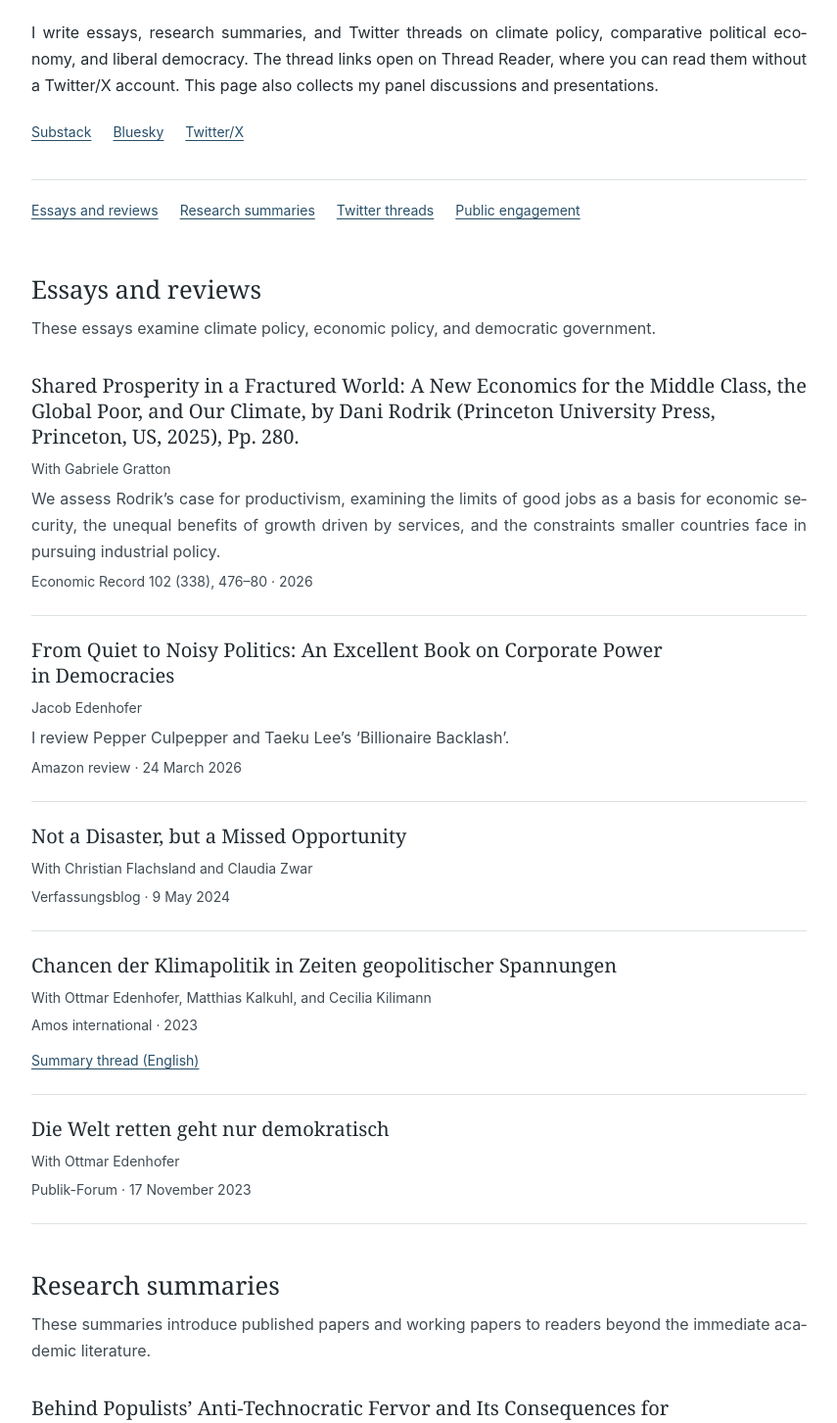
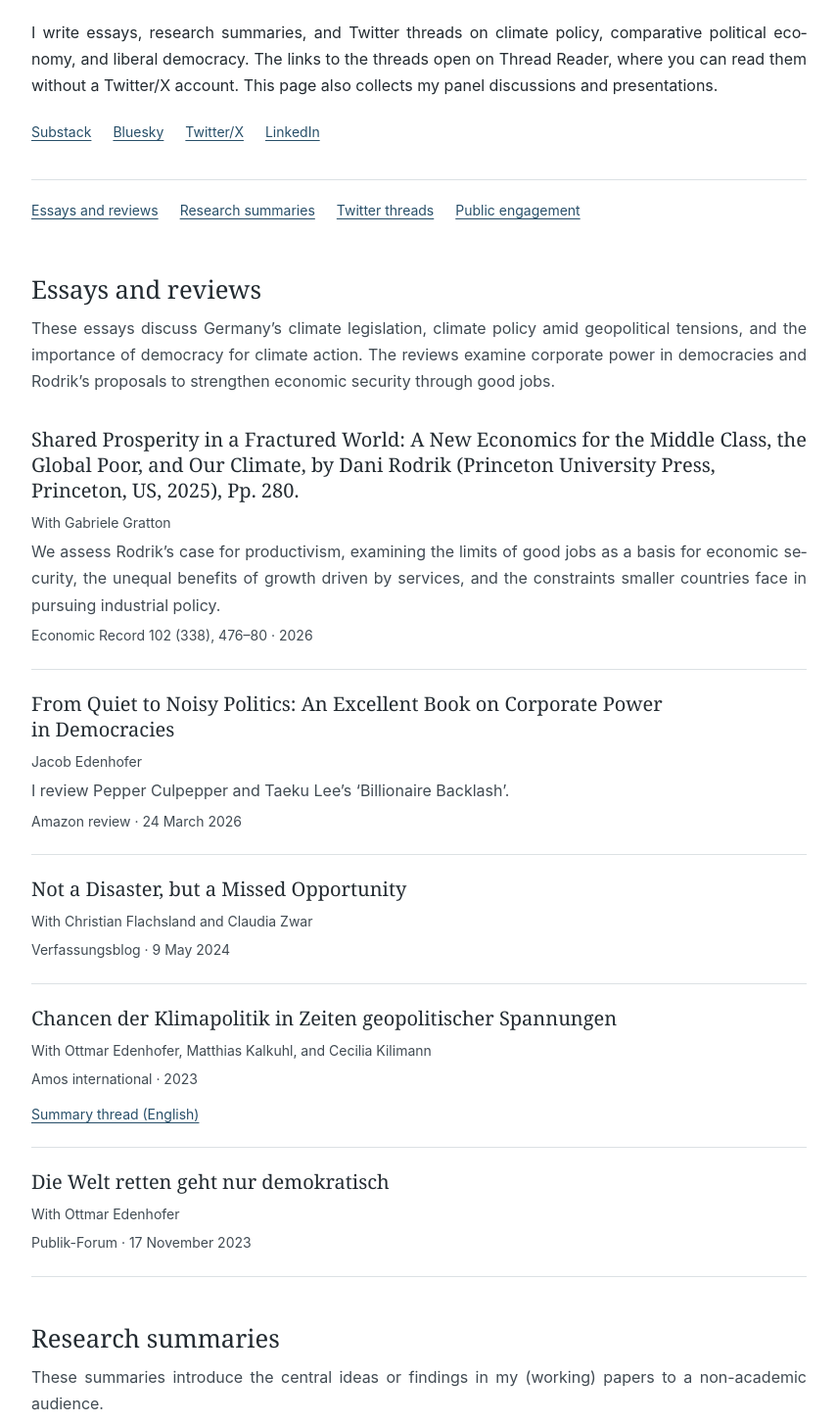
Before and after one commit to jacob-edenhofer/Website, a Next.js app: page /writing in a window 1280 px wide. Shown: the part 196-1649 px from the top of the page at 98% size, without its empty margins (178-1033 px from the left). Built offline with nearby package versions, Linux system fonts and the light colour scheme.

Commit message:
Refine writing introductions and add LinkedIn

```diff
--- a/app/components/PublicationViews.tsx
+++ b/app/components/PublicationViews.tsx
@@ -36,7 +36,7 @@ const themes = [
   {
     id: "theme-climate",
     title: "Climate Politics",
-    description: "My DPhil manuscript and related papers examine when electoral pressure for climate action produces stringent policies that remain in place despite fluctuations in public attention and government turnover. They investigate how investment in cleaner production influences firms’ support for maintaining climate policy, how compensation affects voters’ willingness to accept its costs, and how climate laws and advisory bodies affect the climate policymaking process.",
+    description: "My DPhil manuscript and related papers examine when electoral incentives for climate action produce stringent policies that remain in place despite fluctuations in public attention and government turnover. They investigate how investment in cleaner production influences firms’ support for maintaining climate policy, how compensation affects voters’ willingness to accept its costs, and how climate laws and advisory bodies affect the climate policymaking process.",
     papers: researchByProgramme.climate,
   },
   {
--- a/app/writing/page.tsx
+++ b/app/writing/page.tsx
@@ -39,13 +39,13 @@ const sections = [
   {
     id: "essays-reviews",
     title: "Essays and reviews",
-    intro: "These essays examine climate policy, economic policy, and democratic government.",
+    intro: "These essays discuss Germany’s climate legislation, climate policy amid geopolitical tensions, and the importance of democracy for climate action. The reviews examine corporate power in democracies and Rodrik’s proposals to strengthen economic security through good jobs.",
     items: [...reviewsAndEssays, ...publicAffairsWriting],
   },
   {
     id: "research-summaries",
     title: "Research summaries",
-    intro: "These summaries introduce published papers and working papers to readers beyond the immediate academic literature.",
+    intro: "These summaries introduce the central ideas or findings in my (working) papers to a non-academic audience.",
     items: researchCommentary,
   },
   {
@@ -73,6 +73,7 @@ export default function WritingPage() {
             <a className="text-link" href="https://jacobedenhofer.substack.com/">Substack</a>
             <a className="text-link" href="https://bsky.app/profile/jacobedenhofer.bsky.social">Bluesky</a>
             <a className="text-link" href="https://x.com/edenhofer_jacob">Twitter/X</a>
+            <a className="text-link" href="https://www.linkedin.com/in/jacob-edenhofer-403614264/">LinkedIn</a>
           </div>
         </section>
 
--- a/content/writing.md
+++ b/content/writing.md
@@ -1 +1 @@
-I write essays, research summaries, and Twitter threads on climate policy, comparative political economy, and liberal democracy. The thread links open on Thread Reader, where you can read them without a Twitter/X account. This page also collects my panel discussions and presentations.
+I write essays, research summaries, and Twitter threads on climate policy, comparative political economy, and liberal democracy. The links to the threads open on Thread Reader, where you can read them without a Twitter/X account. This page also collects my panel discussions and presentations.
```
